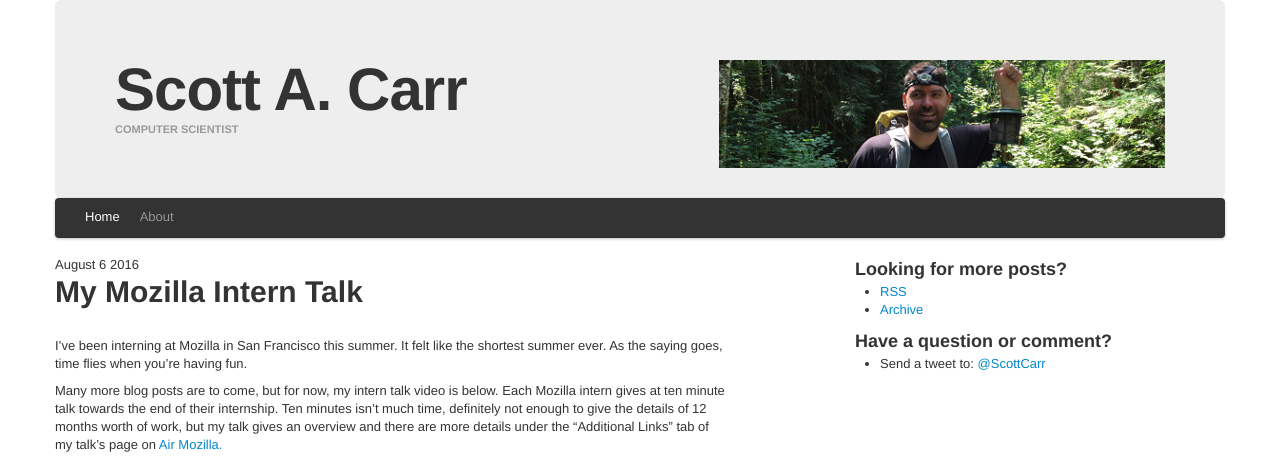
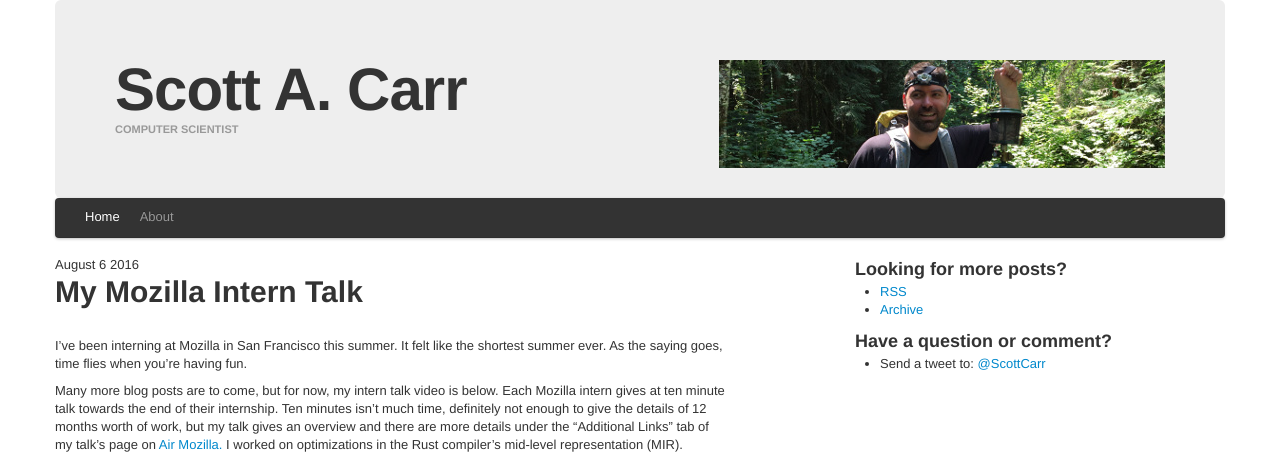
Before and after one commit to scottcarr/scottcarr.github.com, a Jekyll site: the page built from _posts/2016-08-06-my-mozilla-intern-talk.md, in a window 1280 px wide, cut to the strip 0-461 px from the top of the page. Built offline with Jekyll 4.4.1, drawn with Linux system fonts in a browser that asks for light colours; comment, search, counter and statistics services are not loaded.

Commit message:
add small hint about what i did

```diff
--- a/_posts/2016-08-06-my-mozilla-intern-talk.md
+++ b/_posts/2016-08-06-my-mozilla-intern-talk.md
@@ -14,7 +14,8 @@
 internship.  Ten minutes isn't much time, definitely not enough to give the
 details of 12 months worth of work, but my talk gives an overview and there are
 more details under the "Additional Links" tab of my talk's page on [Air
-Mozilla.](https://air.mozilla.org/making-mir-fly/)
+Mozilla.](https://air.mozilla.org/making-mir-fly/)  I worked on optimizations in the
+Rust compiler's mid-level representation (MIR).
 
 <iframe src="https://air.mozilla.org/making-mir-fly/video/" width="896" height="524" frameborder="0" allowfullscreen></iframe>
 
```
